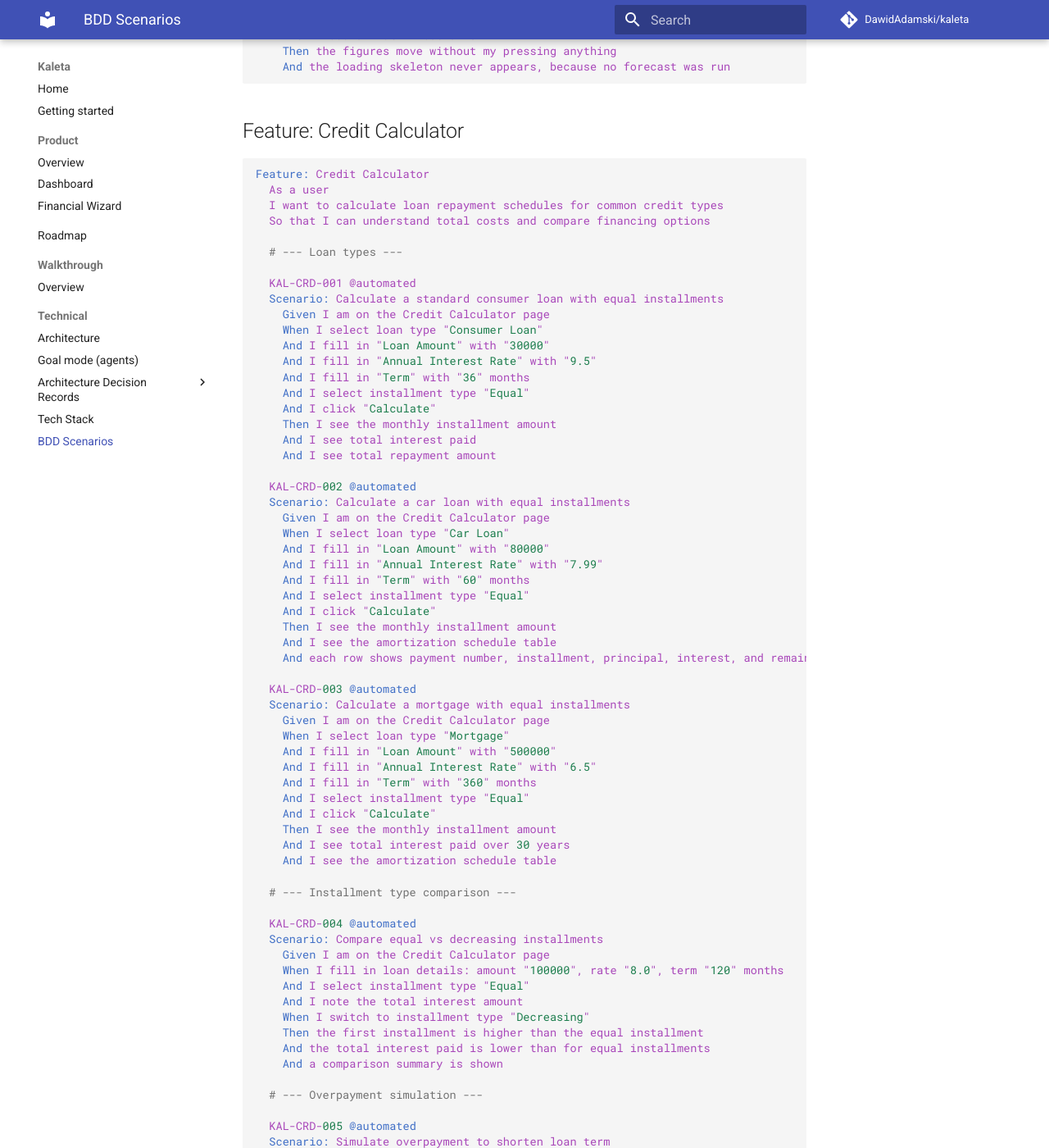
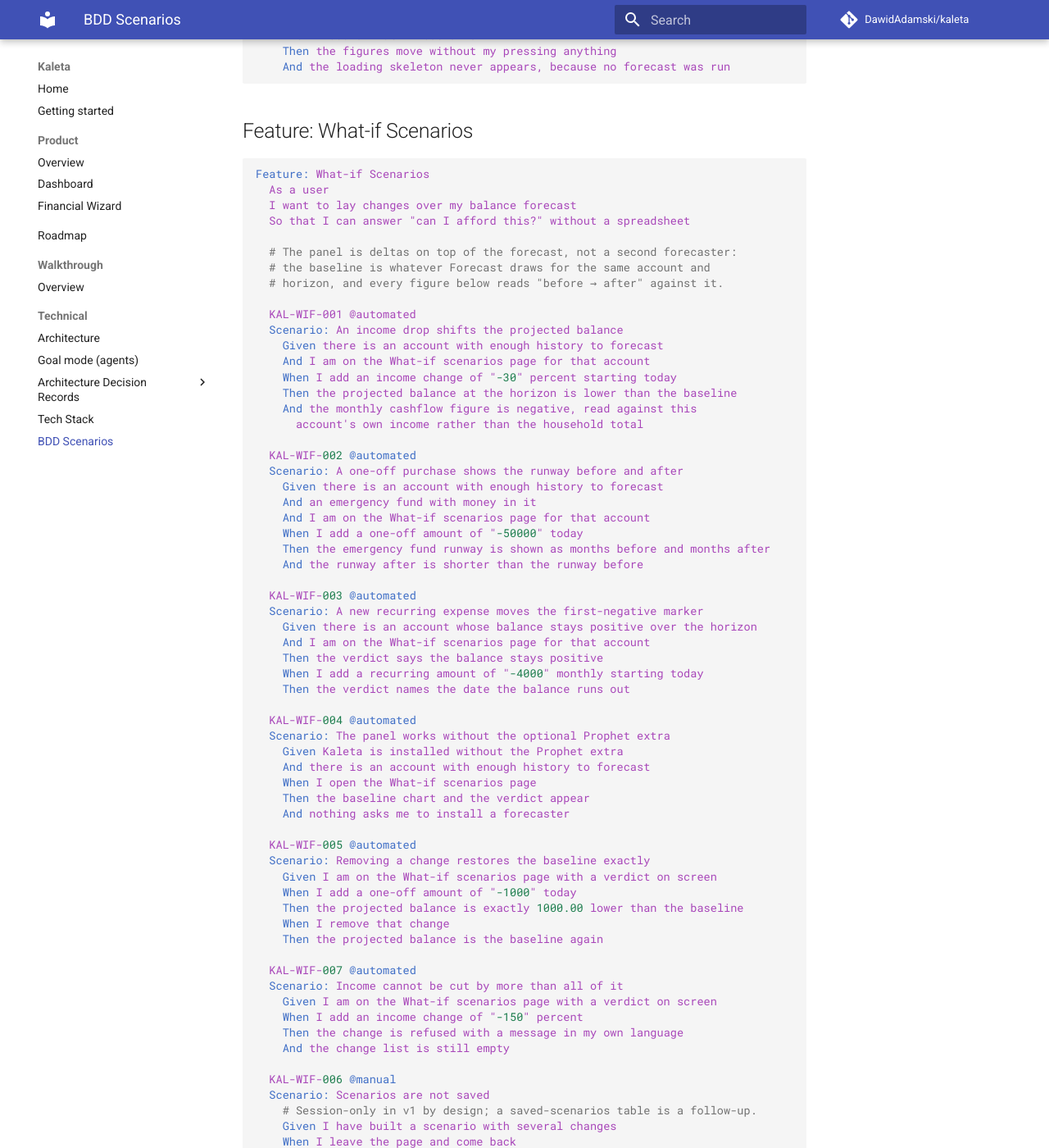
Before and after one commit to DawidAdamski/kaleta, an MkDocs documentation site: the page built from docs/bdd.md, in a window 1280 px wide and 1400 px high, scrolled down 46651 px. Shown: the whole window at 82% size. Built offline with MkDocs 1.6.1 and Material for MkDocs 9.7.7, drawn with Linux system fonts in a browser that asks for light colours; comment, search, counter and statistics services are not loaded; some of the changed text lies outside the part shown.

Commit message:
test(e2e): KAL-WIF scenarios for the what-if panel
A new Feature in docs/bdd.md with six automated scenarios and one manual
one, and the tests that cover them.

KAL-WIF-004 — "works without the optional Prophet extra" — is a real
assertion rather than a claim about one: the e2e instance runs the dev
dependencies, which exclude the extra, so reaching a chart and a verdict
there is the scenario.

Every test seeds an account whose balance has gone nowhere for a month
(matched income and expense daily), so the naive forecaster projects a flat
line with no confidence fan and "stays positive" is a fact rather than a
hope.

Co-Authored-By: Claude Opus 5 (1M context) <noreply@anthropic.com>

````diff
--- a/docs/bdd.md
+++ b/docs/bdd.md
@@ -2392,6 +2392,75 @@ Feature: Account Balance Forecast
     And the loading skeleton never appears, because no forecast was run
 ```
 
+## Feature: What-if Scenarios
+
+```gherkin
+Feature: What-if Scenarios
+  As a user
+  I want to lay changes over my balance forecast
+  So that I can answer "can I afford this?" without a spreadsheet
+
+  # The panel is deltas on top of the forecast, not a second forecaster:
+  # the baseline is whatever Forecast draws for the same account and
+  # horizon, and every figure below reads "before → after" against it.
+
+  KAL-WIF-001 @automated
+  Scenario: An income drop shifts the projected balance
+    Given there is an account with enough history to forecast
+    And I am on the What-if scenarios page for that account
+    When I add an income change of "-30" percent starting today
+    Then the projected balance at the horizon is lower than the baseline
+    And the monthly cashflow figure is negative, read against this
+      account's own income rather than the household total
+
+  KAL-WIF-002 @automated
+  Scenario: A one-off purchase shows the runway before and after
+    Given there is an account with enough history to forecast
+    And an emergency fund with money in it
+    And I am on the What-if scenarios page for that account
+    When I add a one-off amount of "-50000" today
+    Then the emergency fund runway is shown as months before and months after
+    And the runway after is shorter than the runway before
+
+  KAL-WIF-003 @automated
+  Scenario: A new recurring expense moves the first-negative marker
+    Given there is an account whose balance stays positive over the horizon
+    And I am on the What-if scenarios page for that account
+    Then the verdict says the balance stays positive
+    When I add a recurring amount of "-4000" monthly starting today
+    Then the verdict names the date the balance runs out
+
+  KAL-WIF-004 @automated
+  Scenario: The panel works without the optional Prophet extra
+    Given Kaleta is installed without the Prophet extra
+    And there is an account with enough history to forecast
+    When I open the What-if scenarios page
+    Then the baseline chart and the verdict appear
+    And nothing asks me to install a forecaster
+
+  KAL-WIF-005 @automated
+  Scenario: Removing a change restores the baseline exactly
+    Given I am on the What-if scenarios page with a verdict on screen
+    When I add a one-off amount of "-1000" today
+    Then the projected balance is exactly 1000.00 lower than the baseline
+    When I remove that change
+    Then the projected balance is the baseline again
+
+  KAL-WIF-007 @automated
+  Scenario: Income cannot be cut by more than all of it
+    Given I am on the What-if scenarios page with a verdict on screen
+    When I add an income change of "-150" percent
+    Then the change is refused with a message in my own language
+    And the change list is still empty
+
+  KAL-WIF-006 @manual
+  Scenario: Scenarios are not saved
+    # Session-only in v1 by design; a saved-scenarios table is a follow-up.
+    Given I have built a scenario with several changes
+    When I leave the page and come back
+    Then the change list is empty and the verdict is the plain baseline
+```
+
 ## Feature: Credit Calculator
 
 ```gherkin
````
Also changed, not shown: 1 other file.
